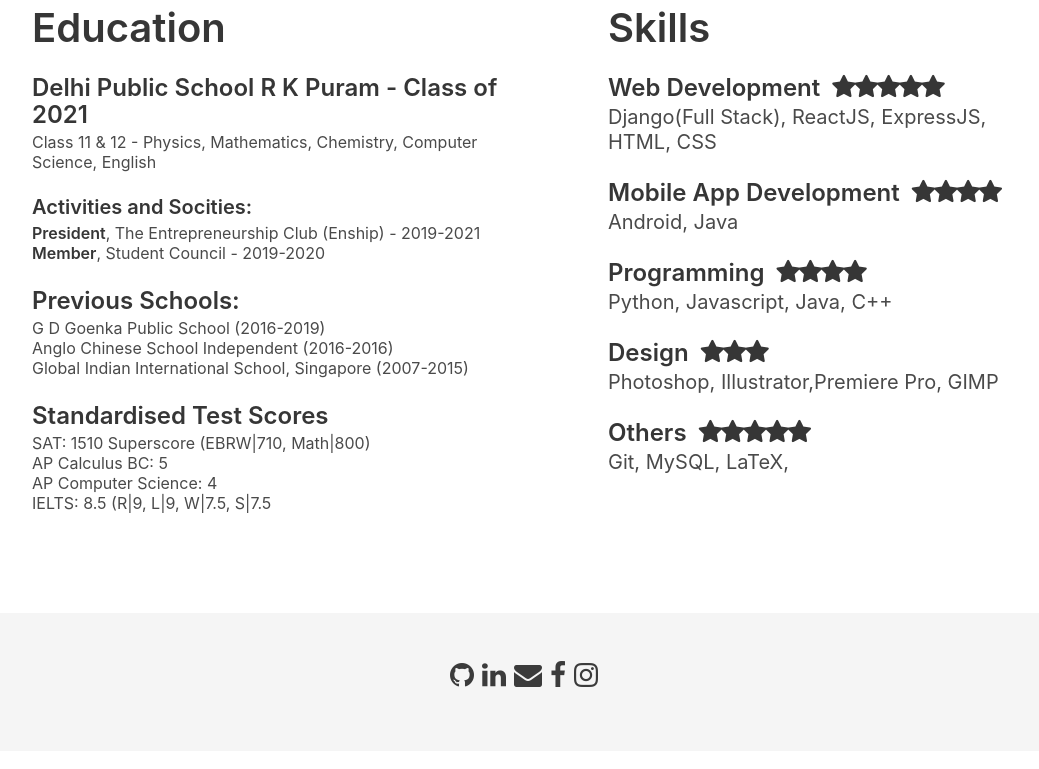
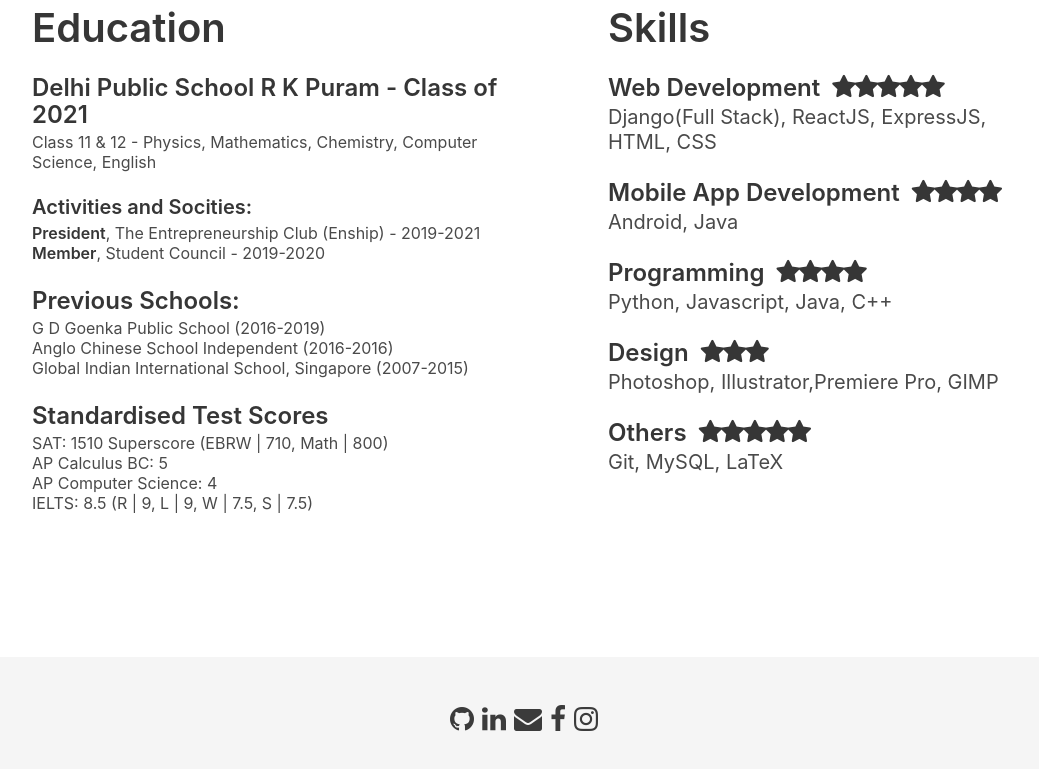
Before and after one commit to Avikam03/Avikam03, a Gatsby site: page / in a window 1280 px wide. Shown: the part 1501-2270 px from the top of the page, without its empty margins (116-1155 px from the left). Built offline with nearby package versions, Linux system fonts and the light colour scheme; Gatsby itself is replaced by a stand-in of ours.

Commit message:
fixed small thing idr

```diff
--- a/src/pages/index.js
+++ b/src/pages/index.js
@@ -127,10 +127,10 @@ const IndexPage = () => (
                   Standardised Test Scores
                 </h1>
                 <ul class="subtitle is-6">
-                  <li>SAT: 1510 Superscore (EBRW|710, Math|800)</li>
+                  <li>SAT: 1510 Superscore (EBRW | 710, Math | 800)</li>
                   <li>AP Calculus BC: 5</li>
                   <li>AP Computer Science: 4</li>
-                  <li>IELTS: 8.5 (R|9, L|9, W|7.5, S|7.5</li>
+                  <li>IELTS: 8.5 (R | 9, L | 9, W | 7.5, S | 7.5)</li>
                 </ul>
               </div>
               <div class="column ml-5">
@@ -178,14 +178,14 @@ const IndexPage = () => (
                   <span class="fa fa-star"></span>
                   <span class="fa fa-star"></span>
                 </h1>
-                <p class="subtitle">Git, MySQL, LaTeX, </p>
+                <p class="subtitle">Git, MySQL, LaTeX</p>
               </div>
           </div>
         </section>
       </div>
     </section>
 
-    <div class="content hero is-light has-text-centered pb-6 pt-6">
+    <div class="content hero is-light has-text-centered pb-6 pt-6 mt-6">
       <p id="sociallinks">
         <a class="fa fa-github mr-1 ml-1" href="https://www.github.com/avikam03"></a>
         <a class="fa fa-linkedin mr-1 ml-1" href="https://www.linkedin.com/in/avikammangla"></a>
```
